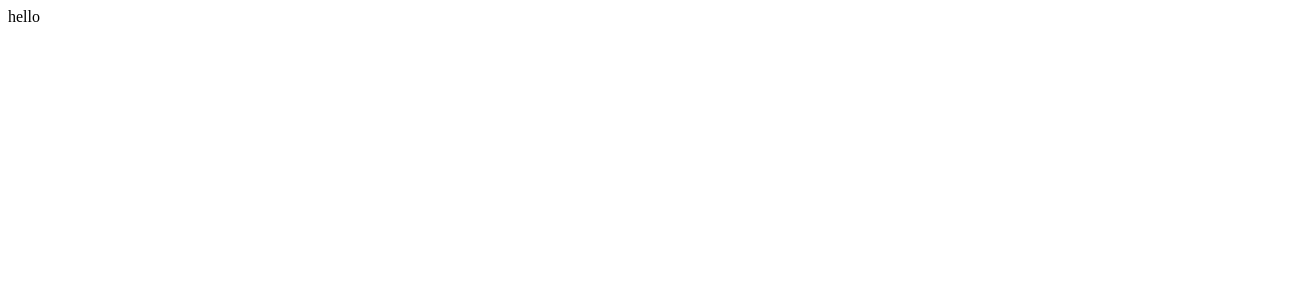
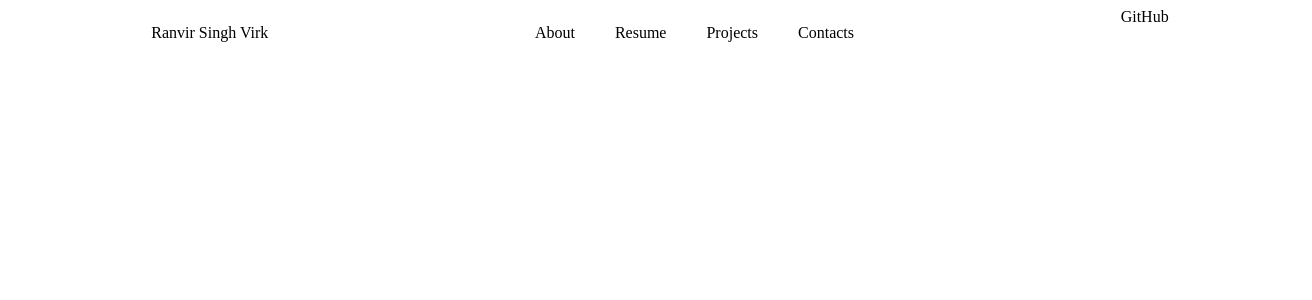
Before and after one commit to Ranvirsv/ranvirsv.github.io, a React (Create React App) app: page / in a window 1280 px wide. Shown: the top 300 px of the page, 1312 px wide, since content can reach past the window. Built offline with nearby package versions, Linux system fonts and the light colour scheme.

Commit message:
Adding basic navBar

```diff
--- a/src/App.js
+++ b/src/App.js
@@ -1,9 +1,10 @@
-import './App.scss';
+import "./App.scss";
+import Navbar from "./components/Navbar/Navbar";
 
 function App() {
   return (
     <div className="App">
-      hello
+      <Navbar />
     </div>
   );
 }
--- /dev/null
+++ b/src/components/Navbar/Navbar.js
@@ -0,0 +1,31 @@
+import React from "react";
+import "./Navbar.scss";
+
+export default function Navbar() {
+  const handleNavBatItemClick = (element) => {
+    console.log(element);
+  };
+
+  return (
+    <>
+      <div className="navBarContainer">
+        <div className="title">Ranvir Singh Virk</div>
+        <div className="navBarItems">
+          {" "}
+          {["About", "Resume", "Projects", "Contacts"].map((element) => (
+            <>
+              <p
+                key={element}
+                onClick={() => handleNavBatItemClick(element)}
+                className="items"
+              >
+                {element}
+              </p>
+            </>
+          ))}{" "}
+        </div>
+        <div className="navIcons"> GitHub </div>
+      </div>
+    </>
+  );
+}
--- /dev/null
+++ b/src/components/Navbar/Navbar.scss
@@ -0,0 +1,23 @@
+.navBarContainer{
+    padding-inline: 20px;
+    width: 100%;
+    display: flex;
+    flex-direction: row;
+    justify-content: space-around;
+    .navBarItems{
+        display: flex;
+        flex-direction: row;
+        .items{
+            margin-inline: 20px;
+            cursor: pointer;
+        }
+    }
+    .navBarIcons{
+        display: flex;
+        align-items: center;
+    }
+    .title{
+        display: flex;
+        align-items: center;
+    }
+}
```
Also changed, not shown: src/components/Navbar.js (deleted).
